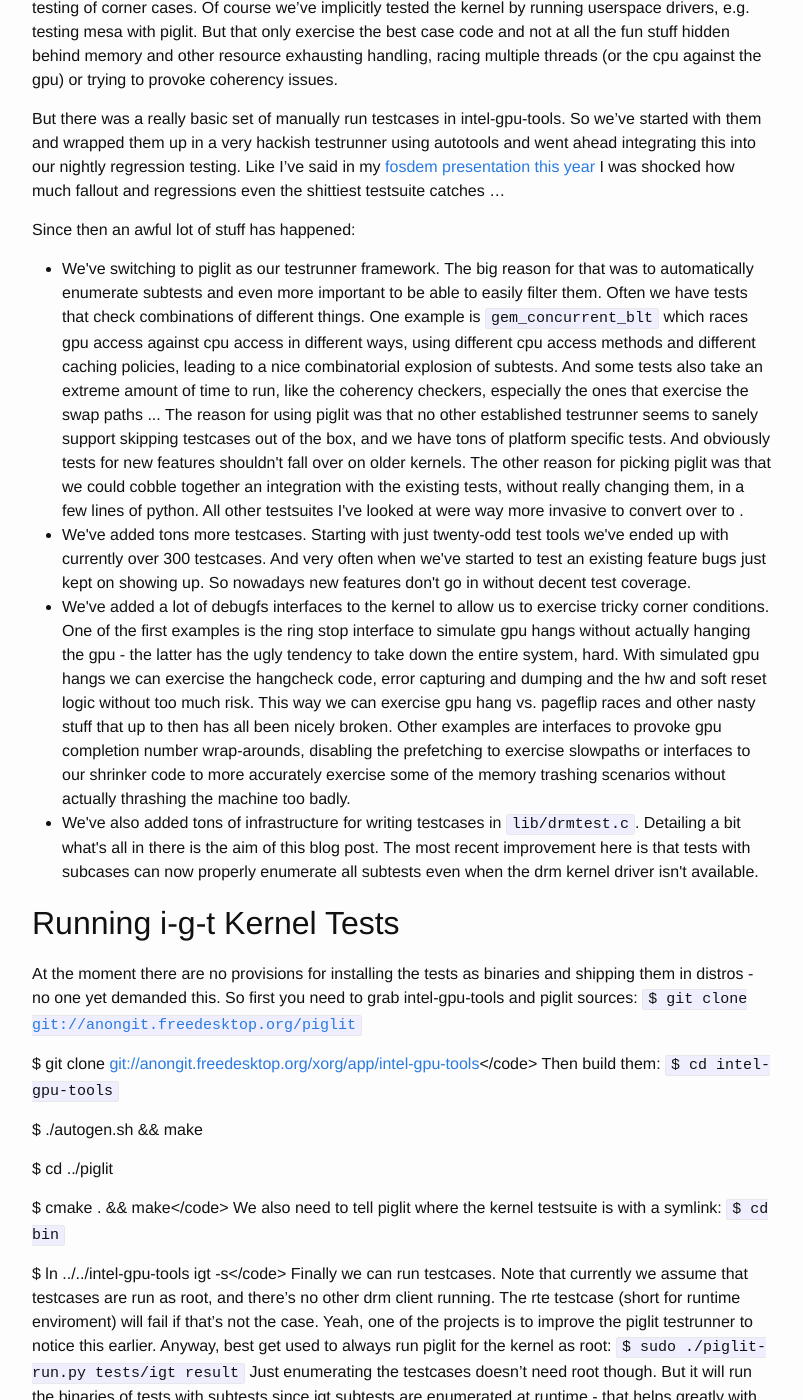
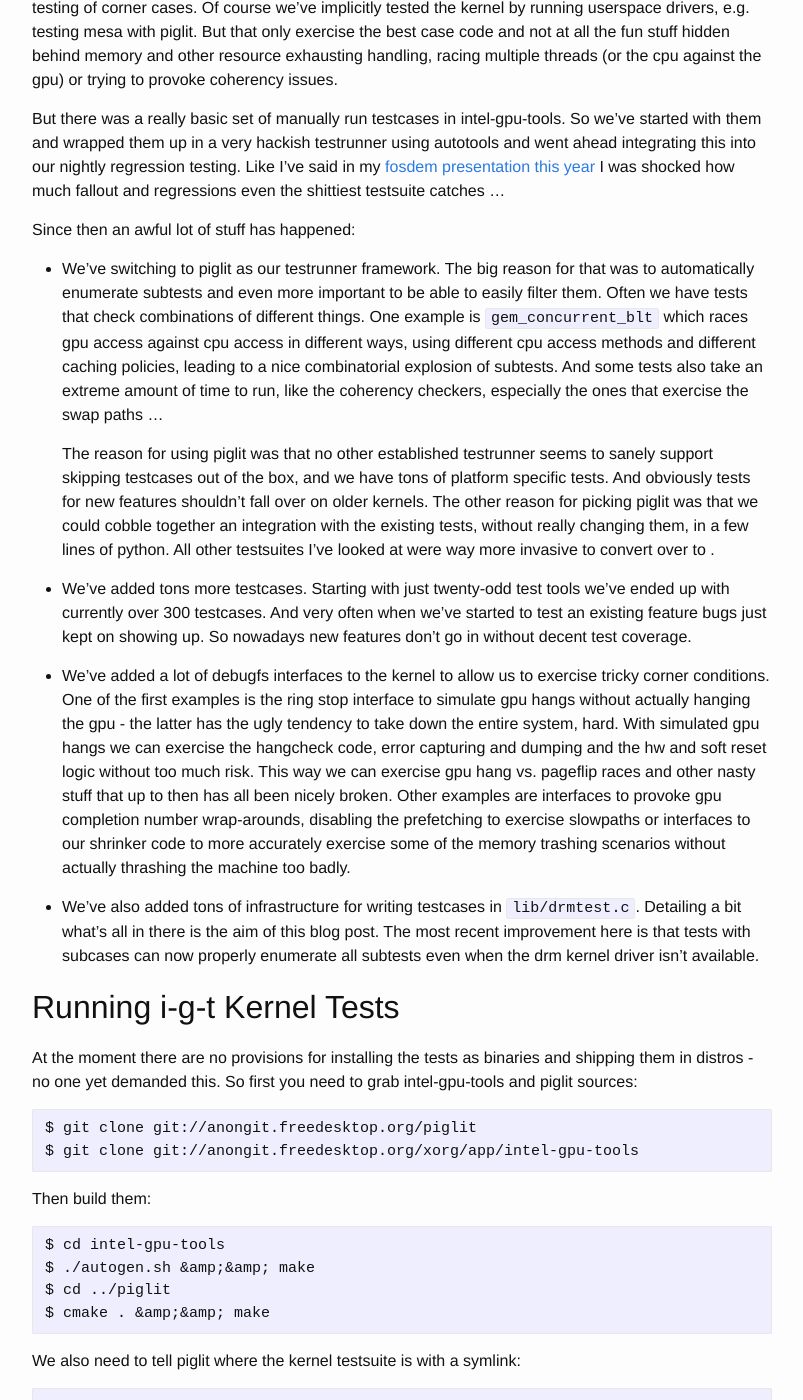
Before and after one commit to danvet/danvet.github.io, a Jekyll site: the page built from _posts/2013-08-28-recent-drmi915-testsuite-improvements.md, in a window 1280 px wide and 1400 px high, scrolled down 426 px. Shown: the whole window, without its empty margins (238-1041 px from the left). Built offline with Jekyll 4.4.1, drawn with Linux system fonts in a browser that asks for light colours; some of the changed lines change nothing that is shown; some of the changed text lies outside the part shown.

Commit message:
2013-08-28-recent-drmi915-testsuite-improvements.md: Conversion
It looks like I need to carefully check all the <code> tags too.

```diff
--- a/_posts/2013-08-28-recent-drmi915-testsuite-improvements.md
+++ b/_posts/2013-08-28-recent-drmi915-testsuite-improvements.md
@@ -11,128 +11,243 @@
 ---
 
 
-So recently I've again wreaked decent havoc in our intel-gpu-tools kernel testsuite. And then shockingly noticed that I've never done a big pompous blog post to announce what we've started about one-a-half years ago. So besides just describing the new infrastructure for writing testcases (apparently every decent hacker must reinvent a testframework at least once ...) I'll also recap a bit what's been going on in the past.
-<a name='more'></a>
+So recently I've again wreaked decent havoc in our intel-gpu-tools kernel
+testsuite. And then shockingly noticed that I've never done a big pompous blog
+post to announce what we've started about one-a-half years ago. So besides just
+describing the new infrastructure for writing testcases (apparently every decent
+hacker must reinvent a testframework at least once ...) I'll also recap a bit
+what's been going on in the past.  <a name='more'></a>
 
 ## What Has Happened Thus Far ...
 
 
-drm/i915 kernel testing was in a very sorry state two years ago - we've had pretty much zero regression testing of corner cases. Of course we've implicitly tested the kernel by running userspace drivers, e.g. testing mesa with piglit. But that only exercise the best case code and not at all the fun stuff hidden behind memory and other resource exhausting handling, racing multiple threads (or the cpu against the gpu) or trying to provoke coherency issues.
+drm/i915 kernel testing was in a very sorry state two years ago - we've had
+pretty much zero regression testing of corner cases. Of course we've implicitly
+tested the kernel by running userspace drivers, e.g. testing mesa with piglit.
+But that only exercise the best case code and not at all the fun stuff hidden
+behind memory and other resource exhausting handling, racing multiple threads
+(or the cpu against the gpu) or trying to provoke coherency issues.
 
-But there was a really basic set of manually run testcases in intel-gpu-tools. So we've started with them and wrapped them up in a very hackish testrunner using autotools and went ahead integrating this into our nightly regression testing. Like I've said in my <a href="http://blog.ffwll.ch/2013/02/fosdem-slides-2013.html">fosdem presentation this year</a> I was shocked how much fallout and regressions even the shittiest testsuite catches ...
+But there was a really basic set of manually run testcases in intel-gpu-tools.
+So we've started with them and wrapped them up in a very hackish testrunner
+using autotools and went ahead integrating this into our nightly regression
+testing. Like I've said in my <a
+href="http://blog.ffwll.ch/2013/02/fosdem-slides-2013.html">fosdem presentation
+this year</a> I was shocked how much fallout and regressions even the shittiest
+testsuite catches ...
 
 Since then an awful lot of stuff has happened:
-<ul><li>
-We've switching to piglit as our testrunner framework. The big reason for that was to automatically enumerate subtests and even more important to be able to easily filter them. Often we have tests that check combinations of different things. One example is <code>gem_concurrent_blt</code> which races gpu access against cpu access in different ways, using different cpu access methods and different caching policies, leading to a nice combinatorial explosion of subtests. And some tests also take an extreme amount of time to run, like the coherency checkers, especially the ones that exercise the swap paths ...
 
-The reason for using piglit was that no other established testrunner seems to sanely support skipping testcases out of the box, and we have tons of platform specific tests. And obviously tests for new features shouldn't fall over on older kernels. The other reason for picking piglit was that we could cobble together an integration with the existing tests, without really changing them, in a few lines of python. All other testsuites I've looked at were way more invasive to convert over to .
-</li><li>
-We've added tons more testcases. Starting with just twenty-odd test tools we've ended up with currently over 300 testcases. And very often when we've started to test an existing feature bugs just kept on showing up. So nowadays new features don't go in without decent test coverage.
-</li><li>
-We've added a lot of debugfs interfaces to the kernel to allow us to exercise tricky corner conditions. One of the first examples is the ring stop interface to simulate gpu hangs without actually hanging the gpu - the latter has the ugly tendency to take down the entire system, hard. With simulated gpu hangs we can exercise the hangcheck code, error capturing and dumping and the hw and soft reset logic without too much risk. This way we can exercise gpu hang vs. pageflip races and other nasty stuff that up to then has all been nicely broken. Other examples are interfaces to provoke gpu completion number wrap-arounds, disabling the prefetching to exercise slowpaths or interfaces to our shrinker code to more accurately exercise some of the memory trashing scenarios without actually thrashing the machine too badly.
-</li><li>
-We've also added tons of infrastructure for writing testcases in <code>lib/drmtest.c</code>. Detailing a bit what's all in there is the aim of this blog post. The most recent improvement here is that tests with subcases can now properly enumerate all subtests even when the drm kernel driver isn't available.
-</li></ul>
+- We've switching to piglit as our testrunner framework. The big reason for that
+  was to automatically enumerate subtests and even more important to be able to
+  easily filter them. Often we have tests that check combinations of different
+  things. One example is `gem_concurrent_blt` which races gpu access
+  against cpu access in different ways, using different cpu access methods and
+  different caching policies, leading to a nice combinatorial explosion of
+  subtests. And some tests also take an extreme amount of time to run, like the
+  coherency checkers, especially the ones that exercise the swap paths ...
+
+  The reason for using piglit was that no other established testrunner seems to sanely support skipping testcases out of the box, and we have tons of platform specific tests. And obviously tests for new features shouldn't fall over on older kernels. The other reason for picking piglit was that we could cobble together an integration with the existing tests, without really changing them, in a few lines of python. All other testsuites I've looked at were way more invasive to convert over to .
+
+- We've added tons more testcases. Starting with just twenty-odd test tools
+  we've ended up with currently over 300 testcases. And very often when we've
+  started to test an existing feature bugs just kept on showing up. So nowadays
+  new features don't go in without decent test coverage.
+
+- We've added a lot of debugfs interfaces to the kernel to allow us to exercise
+  tricky corner conditions. One of the first examples is the ring stop interface
+  to simulate gpu hangs without actually hanging the gpu - the latter has the
+  ugly tendency to take down the entire system, hard. With simulated gpu hangs
+  we can exercise the hangcheck code, error capturing and dumping and the hw and
+  soft reset logic without too much risk. This way we can exercise gpu hang vs.
+  pageflip races and other nasty stuff that up to then has all been nicely
+  broken. Other examples are interfaces to provoke gpu completion number
+  wrap-arounds, disabling the prefetching to exercise slowpaths or interfaces to
+  our shrinker code to more accurately exercise some of the memory trashing
+  scenarios without actually thrashing the machine too badly.
+
+- We've also added tons of infrastructure for writing testcases in
+  `lib/drmtest.c`. Detailing a bit what's all in there is the aim of
+  this blog post. The most recent improvement here is that tests with subcases
+  can now properly enumerate all subtests even when the drm kernel driver isn't
+  available.
 
 ## Running i-g-t Kernel Tests
 
+At the moment there are no provisions for installing the tests as binaries and
+shipping them in distros - no one yet demanded this. So first you need to grab
+intel-gpu-tools and piglit sources:
 
-At the moment there are no provisions for installing the tests as binaries and shipping them in distros - no one yet demanded this. So first you need to grab intel-gpu-tools and piglit sources:
-<code>$ git clone <a href="git://anongit.freedesktop.org/piglit">git://anongit.freedesktop.org/piglit</a>
+	$ git clone git://anongit.freedesktop.org/piglit
+	$ git clone git://anongit.freedesktop.org/xorg/app/intel-gpu-tools
 
-$ git clone <a href="git://anongit.freedesktop.org/xorg/app/intel-gpu-tools">git://anongit.freedesktop.org/xorg/app/intel-gpu-tools</a></code>
 Then build them:
-<code>$ cd intel-gpu-tools
 
-$ ./autogen.sh &amp;&amp; make
+	$ cd intel-gpu-tools
+	$ ./autogen.sh &amp;&amp; make
+	$ cd ../piglit
+	$ cmake . &amp;&amp; make
 
-$ cd ../piglit
+We also need to tell piglit where the kernel testsuite is with a symlink:
 
-$ cmake . &amp;&amp; make</code>
-We also need to tell piglit where the kernel testsuite is with a symlink:
-<code>$ cd bin
+	$ cd bin
+	$ ln ../../intel-gpu-tools igt -s
 
-$ ln ../../intel-gpu-tools igt -s</code>
 Finally we can run testcases. Note that currently we assume that testcases are run as root, and there's no other drm client running. The rte testcase (short for runtime enviroment) will fail if that's not the case. Yeah, one of the projects is to improve the piglit testrunner to notice this earlier. Anyway, best get used to always run piglit for the kernel as root:
-<code>$ sudo ./piglit-run.py tests/igt result</code>
+
+	$ sudo ./piglit-run.py tests/igt result
+
 Just enumerating the testcases doesn't need root though. But it will run the binaries of tests with subtests since igt subtests are enumerated at runtime - that helps greatly with constructing combinatorial testcases. So to list all tests just run
-<code>$ ./piglit-run.py -d tests/igt result</code>
+
+	$ ./piglit-run.py -d tests/igt result
+
 For further options and tools to display the test results, list the test commands and other useful stuff please consult the piglit documentation.
 
 
 ## Helper Functions
 
 
-The biggest part of the helper library is a pile of small wrappers around drm ioctls. libdrm is often at a way to high abstraction level, especially if you try to be nasty and provoke the kernel into doing stupid things. There's also the usual duplication of headers that we replicate (in slightly different versions) in all our userspace driver repositories ...
+The biggest part of the helper library is a pile of small wrappers around drm
+ioctls. libdrm is often at a way to high abstraction level, especially if you
+try to be nasty and provoke the kernel into doing stupid things. There's also
+the usual duplication of headers that we replicate (in slightly different
+versions) in all our userspace driver repositories ...
 
-But the far more interesting functionality is in the other code in <code>lib/drmtest.c</code>. One of the most often used helpers is the rude interruptor, which forks a second process to constantly interrupt the first with a signal. That's useful for three reasons: X makes heavy use of signals, so we need to be able to exercise these paths, too. Then the kernel code itself relies on the ioctl restarting to bail out threads when the gpu is hung - this way we can avoid ugly issues when threads hog locks waiting for the gpu, while the reset code needs those logs to complete the requests (or restart them if we ever implement them) after the hardware resets. And finally it's just a great way to exercise error paths, since most of the tricky error handling code for e.g. out of memory conditions also needs to deal with interruptions due to a pending signal.
+But the far more interesting functionality is in the other code in
+`lib/drmtest.c`. One of the most often used helpers is the rude
+interruptor, which forks a second process to constantly interrupt the first with
+a signal. That's useful for three reasons: X makes heavy use of signals, so we
+need to be able to exercise these paths, too. Then the kernel code itself relies
+on the ioctl restarting to bail out threads when the gpu is hung - this way we
+can avoid ugly issues when threads hog locks waiting for the gpu, while the
+reset code needs those logs to complete the requests (or restart them if we ever
+implement them) after the hardware resets. And finally it's just a great way to
+exercise error paths, since most of the tricky error handling code for e.g. out
+of memory conditions also needs to deal with interruptions due to a pending
+signal.
 
-Another big chunk of helper logic is the just recently improved support code for subtests. The next section will go into greater detail on those. Then there's also helper code for system suspend/resume, gpu aperture thrashing, prefault disabling. And finally we have a few helpers for modesetting tests, to draw nice framebuffers with some gradients and corner markers and to get the VT handling right - it's rather tricky to stop the fbcon from interferring by blanking the screen in the middle of a test ...
-
+Another big chunk of helper logic is the just recently improved support code for
+subtests. The next section will go into greater detail on those. Then there's
+also helper code for system suspend/resume, gpu aperture thrashing, prefault
+disabling. And finally we have a few helpers for modesetting tests, to draw nice
+framebuffers with some gradients and corner markers and to get the VT handling
+right - it's rather tricky to stop the fbcon from interferring by blanking the
+screen in the middle of a test ...
 
 ## Subtest Infrastructure and Magic Codeblocks
 
 
-As mentioned already igt kernel tests enumerate subtests at runtime. Generally the subtest infrastructure is pretty simple. At the beginning of the test <code>igt_subtest_init(argc, argv)</code> needs to be called so that the subtest logic can correctly disable subtest - either all off them when only listing subtest names with <code>--list-subtests</code> or all but one when running a specific subtest with <code>--run-subtes &lt;subtest-name&gt;</code>. There is also a special variant of this init function called <code>igt_subtest_init_parse_opts</code> useful when the test program wants to augment its own option parsing with this functionality.
+As mentioned already igt kernel tests enumerate subtests at runtime. Generally
+the subtest infrastructure is pretty simple. At the beginning of the test
+`igt_subtest_init(argc, argv)` needs to be called so that the subtest
+logic can correctly disable subtest - either all off them when only listing
+subtest names with `--list-subtests` or all but one when running a
+specific subtest with `--run-subtes &lt;subtest-name&gt;`. There is
+also a special variant of this init function called
+`igt_subtest_init_parse_opts` useful when the test program wants to
+augment its own option parsing with this functionality.
 
+Then it's just a matter of enclosing the code for each subtest in an
+`igt_subtest` code block, e.g.
 
+	igt_subtest("basic")
+		run_basic_test();
 
-Then it's just a matter of enclosing the code for each subtest in an <code>igt_subtest</code> code block, e.g.
-<code>&nbsp;&nbsp;&nbsp;&nbsp;&nbsp;&nbsp;&nbsp; igt_subtest("basic")
+This works like any C codeblock, i.e. if the block contains more than one
+statement it needs to be enclosed in curly braces. The block so marked up is
+only run when the named subtest should be run - when only listing subtests the
+code itself is skipped. The magic `igt_subtest` block will also print
+the result of the subtest to stdout. For combinatorial subtests where the
+subtest name is constructed at runtime there's also `igt_subtest_f`
+which takes a `printf`-like format string and additional paramters
+instead of a fixed string.
 
-&nbsp;&nbsp;&nbsp;&nbsp;&nbsp;&nbsp;&nbsp;&nbsp;&nbsp;&nbsp;&nbsp;&nbsp;&nbsp;&nbsp;&nbsp; run_basic_test();</code>
-This works like any C codeblock, i.e. if the block contains more than one statement it needs to be enclosed in curly braces. The block so marked up is only run when the named subtest should be run - when only listing subtests the code itself is skipped. The magic <code>igt_subtest</code> block will also print the result of the subtest to stdout. For combinatorial subtests where the subtest name is constructed at runtime there's also <code>igt_subtest_f</code> which takes a <code>printf</code>-like format string and additional paramters instead of a fixed string.
+Now this is all nice and dandy but leaves the question how to do common setup
+code outside of the actual subtests and make sure it doesn't interfere when just
+listing the subtests or when running on a unsupported system where all subtests
+should be skipped. And then there's the question what to do when a subtest
+should be skipped or failed.
 
- Now this is all nice and dandy but leaves the question how to do common setup code outside of the actual subtests and make sure it doesn't interfere when just listing the subtests or when running on a unsupported system where all subtests should be skipped. And then there's the question what to do when a subtest should be skipped or failed.
+For the first issue there's another magic codeblock, `igt_fixture`.
+Anything within such a codeblock will be skipped when only listing subtests, but
+unconditionally run when any subtests should be run. So code to setup the global
+test fixture should be enclosed in such blocks.
 
- For the first issue there's another magic codeblock, <code>igt_fixture</code>. Anything within such a codeblock will be skipped when only listing subtests, but unconditionally run when any subtests should be run. So code to setup the global test fixture should be enclosed in such blocks.
+For testcases without subtests the skipping and failing is easy to do - failed
+tests simply exit with a nonzero exit code, and the special exit code 77 is
+reserved to denote a skipped test. But with subtests we want to go through the
+entire remaining program so that the results for all subsequent subtests is
+still printed. Here comes `igt_skip()` and
+`igt_exit(&lt;exitcode&gt;)` to the rescue. With some
+`longjmp` magic they will bail out of the enclosing magic code block
+(either a subtest or a fixture). If those magic macros bail out of a subtest
+only that subtest is skipped/failed and all subsequent code is run - subtest of
+course only if they should be run, but fixtures (e.g. used for cleanup) are
+unconditionally run.
 
- For testcases without subtests the skipping and failing is easy to do - failed tests simply exit with a nonzero exit code, and the special exit code 77 is reserved to denote a skipped test. But with subtests we want to go through the entire remaining program so that the results for all subsequent subtests is still printed. Here comes <code>igt_skip()</code> and <code>igt_exit(&lt;exitcode&gt;)</code> to the rescue. With some <code>longjmp</code> magic they will bail out of the enclosing magic code block (either a subtest or a fixture). If those magic macros bail out of a subtest only that subtest is skipped/failed and all subsequent code is run - subtest of course only if they should be run, but fixtures (e.g. used for cleanup) are unconditionally run.
+But if those magics macros are called within a fixture all subsequent fixture
+and subtest blocks are skipped since presumably a required piece of state
+couldn't be set up. Also for all subtests that still follow their status will be
+reported as either skipped or failed. This way when new features are added to a
+new combinatorial testcase which depends upon kernel support (like a new buffer
+object coherency mode) this can be added at the end of the test sequence: If the
+setup in a fixture block then fails all the subtests which need this new kernel
+support will be automagically skipped, but all the previous tests still run
+correctly.
 
- But if those magics macros are called within a fixture all subsequent fixture and subtest blocks are skipped since presumably a required piece of state couldn't be set up. Also for all subtests that still follow their status will be reported as either skipped or failed. This way when new features are added to a new combinatorial testcase which depends upon kernel support (like a new buffer object coherency mode) this can be added at the end of the test sequence: If the setup in a fixture block then fails all the subtests which need this new kernel support will be automagically skipped, but all the previous tests still run correctly.
+For convenience there's also the `igt_assert` and
+`igt_require` macros which work like a normal assert. But instead of
+calling `abort()` internally they call `igt_fail()` and
+`igt_skip()`, respectively. And of course the print the file and line
+where the failure happened and the condition itself for easy identification.
+Unfortunately macros get expanded before being passed on, so ioctl numbers are
+really hard to read ...
 
- For convenience there's also the <code>igt_assert</code> and <code>igt_require</code> macros which work like a normal assert. But instead of calling <code>abort()</code> internally they call <code>igt_fail()</code> and <code>igt_skip()</code>, respectively. And of course the print the file and line where the failure happened and the condition itself for easy identification. Unfortunately macros get expanded before being passed on, so ioctl numbers are really hard to read ...
+Finally there's also an `igt_success()`, but most tests don't need to
+call this explicitly since the magic subtest code block will call this function
+at the very end of the code block, presuming that the subtest succeeded when it
+completed. And finally there's `igt_exit()` which will exit the test
+program with the correct exitcode for the piglit testrunner to interpret the
+result.
 
- Finally there's also an <code>igt_success()</code>, but most tests don't need to call this explicitly since the magic subtest code block will call this function at the very end of the code block, presuming that the subtest succeeded when it completed. And finally there's <code>igt_exit()</code> which will exit the test program with the correct exitcode for the piglit testrunner to interpret the result.
+One thing to remember is that both fixtures and subtests internally use long
+jumps and that those can wreak havoc with stack variables. But when the
+testcases are written properly (specifically subtests must be independent of
+each another and only depend upon all the preceeding fixtures to have completed
+successfully) then this shouldn't ever cause trouble. It did cause a bit of
+trouble while converting testcase on an earlier version of&nbsp; the fixture
+block - that used a long jump even when the fixture successfully complete and so
+could wreak the just set up stack variables.
 
- One thing to remember is that both fixtures and subtests internally use long jumps and that those can wreak havoc with stack variables. But when the testcases are written properly (specifically subtests must be independent of each another and only depend upon all the preceeding fixtures to have completed successfully) then this shouldn't ever cause trouble. It did cause a bit of trouble while converting testcase on an earlier version of&nbsp; the fixture block - that used a long jump even when the fixture successfully complete and so could wreak the just set up stack variables.
+So all in all for a testcase with subtests like `gem_mmap_gtt` this
+results in a fairly streamlined main function, despite all the magic:
 
- So all in all for a testcase with subtests like <code>gem_mmap_gtt</code> this results in a fairly streamlined main function, despite all the magic:
- <code>int main(int argc, char **argv)
+	int
+	main(int argc, char **argv)
+	{
+		int fd;
 
-{</code>
+		igt_subtest_init(argc, argv);
 
-<code>&nbsp;&nbsp;&nbsp;&nbsp;&nbsp;&nbsp;&nbsp; int fd;</code>
+		igt_fixture
+			fd = drm_open_any();
 
-<code>
+		igt_subtest("access")
+			test_access(fd);
 
-&nbsp;&nbsp;&nbsp;&nbsp;&nbsp;&nbsp;&nbsp; igt_subtest_init(argc, argv);
+		/* More subtests ... */
 
+		igt_fixture
+			close(fd);
 
+		igt_exit();
+	}
 
-&nbsp;&nbsp;&nbsp;&nbsp;&nbsp;&nbsp;&nbsp; igt_fixture
+The test functions themselves can also shed a lot of the control flow logic by
+directly using the `igt_require/igt_asssert` macros. Compared to the
+previous state before the introduction of the magic subtest and fixture code
+blocks all this control flow was explicitly done in each testcase and
+correspondingly buggy. And dropping all that code also nicely clarified what's
+actually being tested.
 
-&nbsp;&nbsp;&nbsp;&nbsp;&nbsp;&nbsp;&nbsp;&nbsp;&nbsp;&nbsp;&nbsp;&nbsp;&nbsp;&nbsp;&nbsp; fd = drm_open_any();
-
-
-
-&nbsp;&nbsp;&nbsp;&nbsp;&nbsp;&nbsp;&nbsp; igt_subtest("access")
-
-&nbsp;&nbsp;&nbsp;&nbsp;&nbsp;&nbsp;&nbsp;&nbsp;&nbsp;&nbsp;&nbsp;&nbsp;&nbsp;&nbsp;&nbsp; test_access(fd);
-
-&nbsp;&nbsp;&nbsp;&nbsp;&nbsp;&nbsp;&nbsp; /* More subtests ... */
-
-
-
-&nbsp;&nbsp;&nbsp;&nbsp;&nbsp;&nbsp;&nbsp; igt_fixture
-
-&nbsp;&nbsp;&nbsp;&nbsp;&nbsp;&nbsp;&nbsp;&nbsp;&nbsp;&nbsp;&nbsp;&nbsp;&nbsp;&nbsp;&nbsp; close(fd);
-
-
-
-&nbsp;&nbsp;&nbsp;&nbsp;&nbsp;&nbsp;&nbsp; igt_exit();
-
-}</code>
- The test functions themselves can also shed a lot of the control flow logic by directly using the <code>igt_require/igt_asssert</code> macros. Compared to the previous state before the introduction of the magic subtest and fixture code blocks all this control flow was explicitly done in each testcase and correspondingly buggy. And dropping all that code also nicely clarified what's actually being tested.
-
-<b>Update:</b> Fix the setup commands a bit as spotted by Mika Kuoppala.
+**Update:** Fix the setup commands a bit as spotted by Mika Kuoppala.
```
